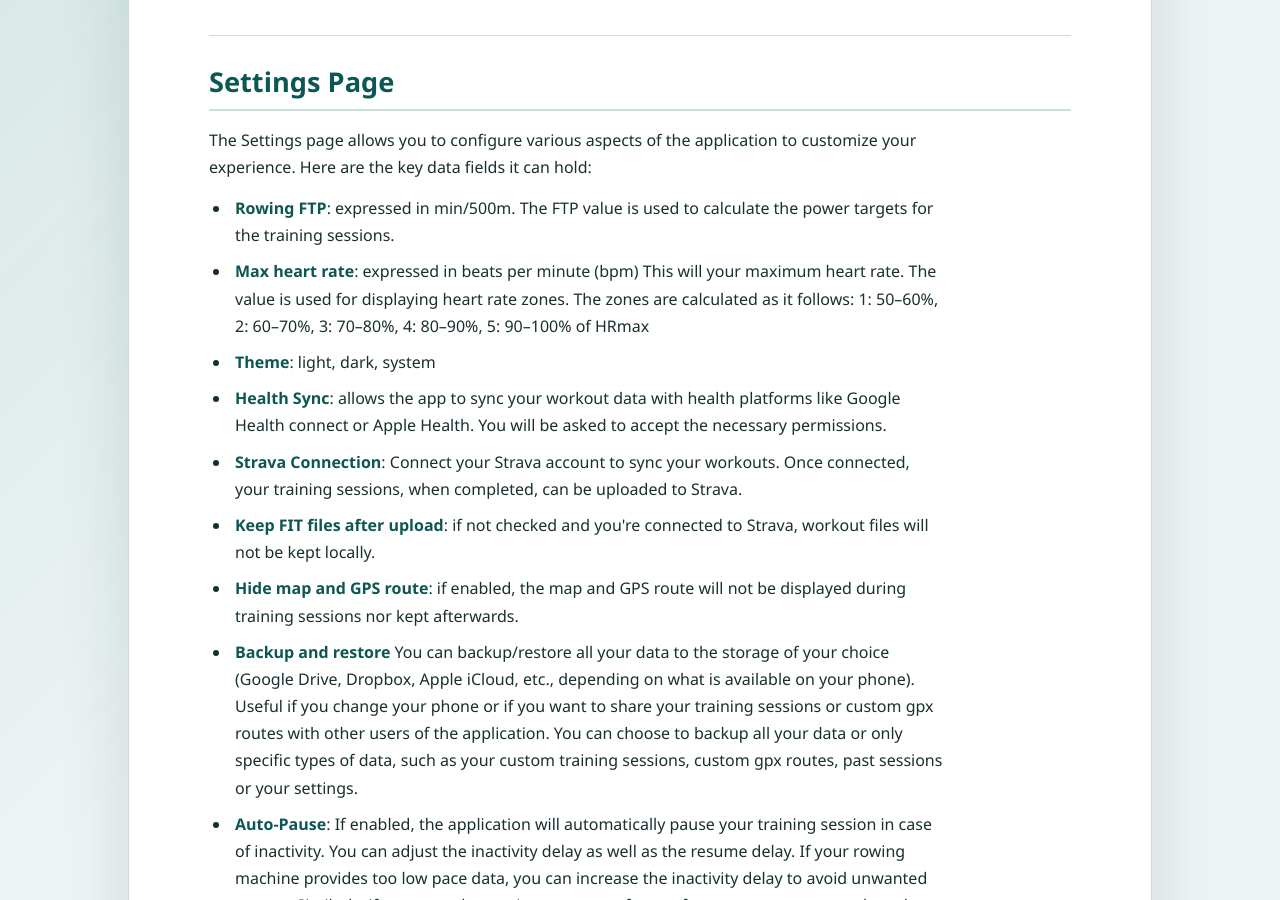
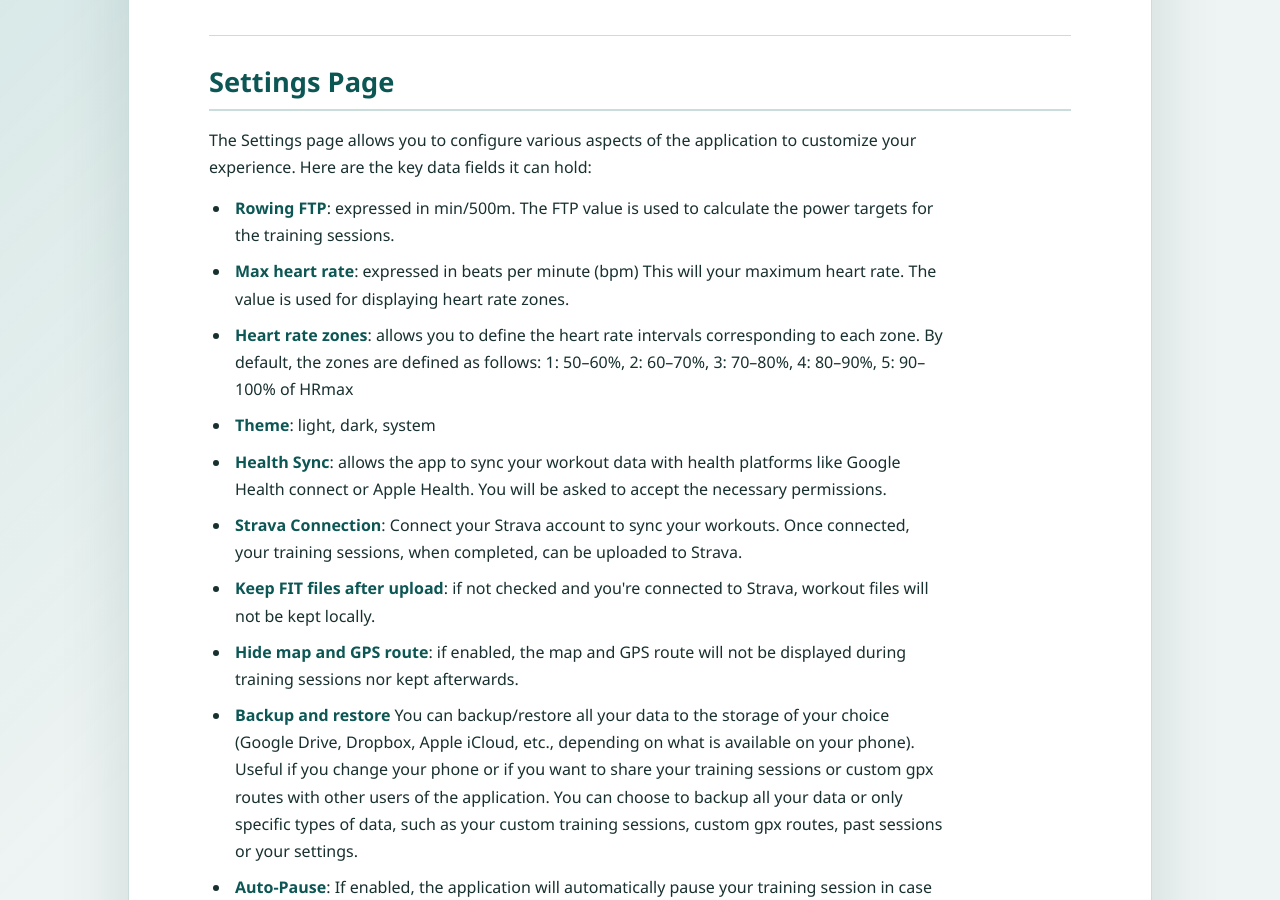
Before and after one commit to iliuta/iliuta.github.io, a Jekyll site: the page rowertrain-docs/index.html, which Jekyll copies as it is, in a window 1280 px wide and 900 px high, scrolled down 1545 px. Built offline with Jekyll 4.4.1, drawn with Linux system fonts in a browser that asks for light colours.

Commit message:
HR zones

```diff
--- a/rowertrain-docs/index.html
+++ b/rowertrain-docs/index.html
@@ -54,7 +54,8 @@
             are the key data fields it can hold:</p>
         <ul>
             <li><strong>Rowing FTP</strong>: expressed in min/500m. The FTP value is used to calculate the power targets for the training sessions.</li>
-            <li><strong>Max heart rate</strong>: expressed in beats per minute (bpm) This will your maximum heart rate. The value is used for displaying heart rate zones. The zones are calculated as it follows: 1: 50–60%, 2: 60–70%, 3: 70–80%, 4: 80–90%, 5: 90–100% of HRmax</li>
+            <li><strong>Max heart rate</strong>: expressed in beats per minute (bpm) This will your maximum heart rate. The value is used for displaying heart rate zones.</li>
+            <li><strong>Heart rate zones</strong>: allows you to define the heart rate intervals corresponding to each zone. By default, the zones are defined as follows: 1: 50–60%, 2: 60–70%, 3: 70–80%, 4: 80–90%, 5: 90–100% of HRmax</li>
             <li><strong>Theme</strong>: light, dark, system</li>
             <li><strong>Health Sync</strong>: allows the app to sync your workout data with health platforms like Google Health connect or Apple Health. You will be asked to accept the necessary permissions.</li>
             <li><strong>Strava Connection</strong>: Connect your Strava account to sync your workouts. Once connected, your training sessions, when completed, can be uploaded to Strava.</li>
--- a/rowertrain-docs/index_de.html
+++ b/rowertrain-docs/index_de.html
@@ -54,7 +54,8 @@
             sind die wichtigsten Datenfelder, die sie enthalten kann:</p>
         <ul>
             <li><strong>Ruder-FTP</strong>: ausgedrückt in min/500m. Der FTP-Wert wird verwendet, um die Leistungsziele für die Trainingseinheiten zu berechnen.</li>
-            <li><strong>Maximale Herzfrequenz</strong>: ausgedrückt in Schlägen pro Minute (bpm). Dies wird Ihre maximale Herzfrequenz sein. Der Wert wird verwendet, um Herzfrequenzzonen anzuzeigen. Die Zonen werden wie folgt berechnet: 1: 50–60%, 2: 60–70%, 3: 70–80%, 4: 80–90%, 5: 90–100% der maximalen Herzfrequenz</li>
+            <li><strong>Maximale Herzfrequenz</strong>: ausgedrückt in Schlägen pro Minute (bpm). Dies wird Ihre maximale Herzfrequenz sein. Der Wert wird verwendet, um Herzfrequenzzonen anzuzeigen.</li>
+            <li><strong>Herzfrequenzzonen</strong>: ermöglicht es Ihnen, die Herzfrequenzintervalle für jede Zone festzulegen. Standardmäßig sind die Zonen wie folgt definiert: 1: 50–60%, 2: 60–70%, 3: 70–80%, 4: 80–90%, 5: 90–100% der maximalen Herzfrequenz</li>
             <li><strong>Theme</strong>: hell, dunkel, system</li>
             <li><strong>Health-Sync</strong>: ermöglicht der App, Ihre Trainingsdaten mit Gesundheitsplattformen wie Google Health Connect oder Apple Health zu synchronisieren. Sie werden aufgefordert, die erforderlichen Berechtigungen zu akzeptieren.</li>
             <li><strong>Strava verbinden</strong>: Verbinden Sie Ihr Strava-Konto, um Ihre Workouts zu synchronisieren. Sobald verbunden, können Ihre Trainingseinheiten, sobald sie abgeschlossen sind, auf Strava hochgeladen werden.</li>
--- a/rowertrain-docs/index_fr.html
+++ b/rowertrain-docs/index_fr.html
@@ -70,7 +70,8 @@
             les principaux champs de données qu'elle peut contenir :</p>
         <ul>
             <li><strong>FTP Rameur</strong> : exprimé en min/500m. La valeur du FTP est utilisée pour calculer les cibles de puissance pour les sessions d'entraînement.</li>
-            <li><strong>Fréquence cardiaque maximale</strong> : exprimée en battements par minute (bpm). Il s'agit de votre fréquence cardiaque maximale. Elle est utilisée pour afficher les zones de fréquence cardiaque. Les zones sont calculées comme suit : 1 : 50–60 %, 2 : 60–70 %, 3 : 70–80 %, 4 : 80–90 %, 5 : 90–100 % de la FCmax</li>
+            <li><strong>Fréquence cardiaque maximale</strong> : exprimée en battements par minute (bpm). Il s'agit de votre fréquence cardiaque maximale. Elle est utilisée pour afficher les zones de fréquence cardiaque.</li>
+            <li><strong>Zones de fréquence cardiaque</strong> : permet de définir les intervalles de fréquence cardiaque correspondant à chaque zone. Par défaut les zones sont définies comme il suit : 1 : 50–60 %, 2 : 60–70 %, 3 : 70–80 %, 4 : 80–90 %, 5 : 90–100 % de la FCmax</li>
             <li><strong>Thème</strong> : clair, sombre, système</li>
             <li><strong>Sync. Santé</strong> : permet à l'application de synchroniser vos données d'entraînement avec des plateformes de santé comme Google Santé ou Apple Health. Vous serez invité à accepter les autorisations nécessaires.</li>
             <li><strong>Se connecter à Strava</strong>: Connectez votre compte Strava pour synchroniser vos entraînements. Une fois connecté, vos sessions d'entraînement, une fois terminées, peuvent être téléchargées sur Strava.</li>
```
